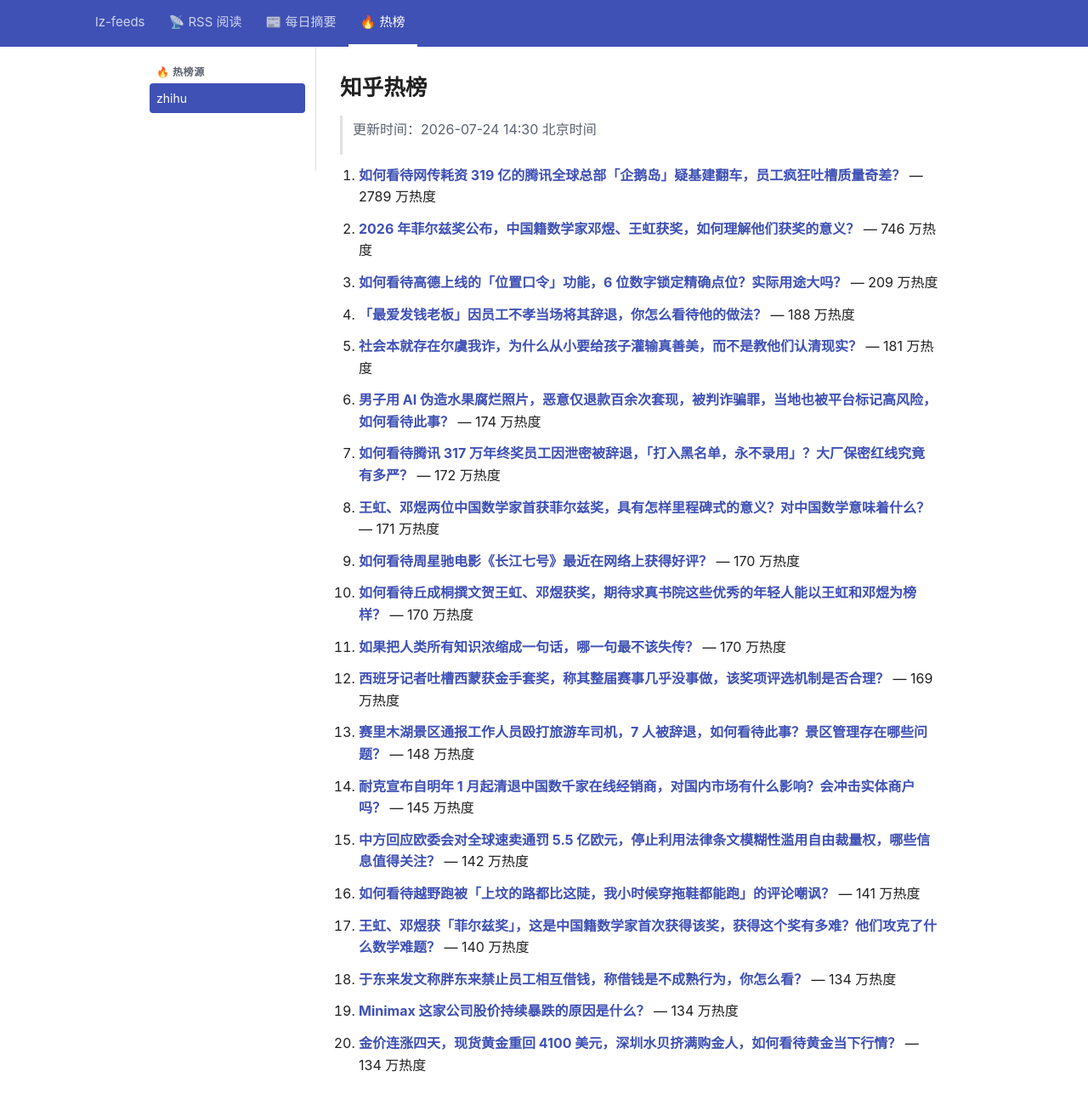
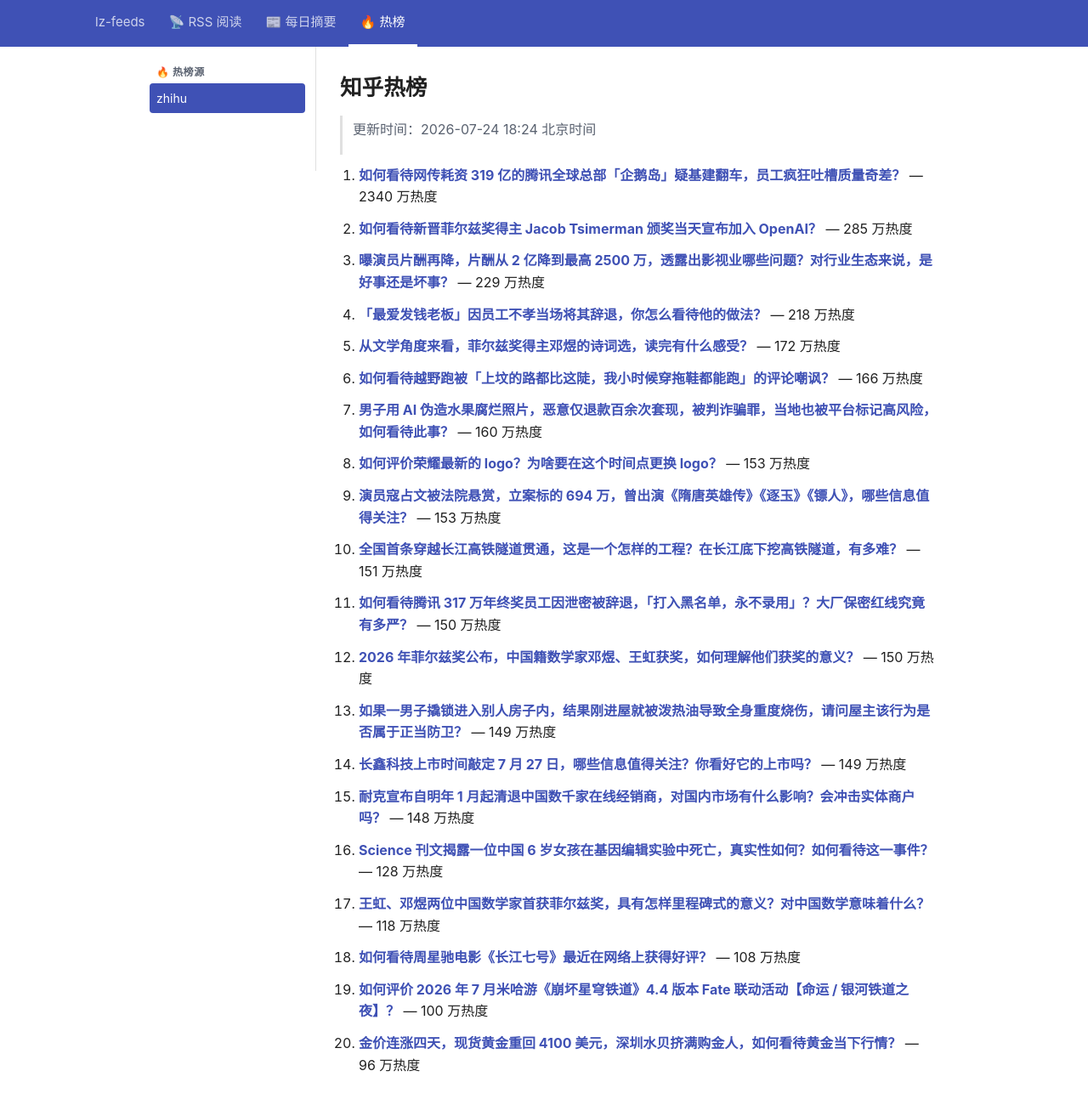
Before and after one commit to lizhang0101/lz-feeds, a Jekyll site: the page built from _hotlist/zhihu.md, in a window 1280 px wide and 1330 px high. Shown: the top 1300 px of the window at 85% size. Built offline with Jekyll 4.4.1, drawn with Linux system fonts in a browser that asks for light colours.

Commit message:
hotlist: 2026-07-24T10:24Z

```diff
--- a/_hotlist/zhihu.md
+++ b/_hotlist/zhihu.md
@@ -1,48 +1,48 @@
 ---
-updated: 2026-07-24 14:30 北京时间
+updated: 2026-07-24 18:24 北京时间
 count: 20
 ---
 
 # 知乎热榜
 
-> 更新时间：2026-07-24 14:30 北京时间
+> 更新时间：2026-07-24 18:24 北京时间
 
-1. **[如何看待网传耗资 319 亿的腾讯全球总部「企鹅岛」疑基建翻车，员工疯狂吐槽质量奇差？](https://www.zhihu.com/question/2063727887748786109)** — 2789 万热度
+1. **[如何看待网传耗资 319 亿的腾讯全球总部「企鹅岛」疑基建翻车，员工疯狂吐槽质量奇差？](https://www.zhihu.com/question/2063727887748786109)** — 2340 万热度
 
-2. **[2026 年菲尔兹奖公布，中国籍数学家邓煜、王虹获奖，如何理解他们获奖的意义？](https://www.zhihu.com/question/2061502500440465960)** — 746 万热度
+2. **[如何看待新晋菲尔兹奖得主 Jacob Tsimerman 颁奖当天宣布加入 OpenAI？](https://www.zhihu.com/question/2063832242242184073)** — 285 万热度
 
-3. **[如何看待高德上线的「位置口令」功能，6 位数字锁定精确点位？实际用途大吗？](https://www.zhihu.com/question/2062965382131013474)** — 209 万热度
+3. **[曝演员片酬再降，片酬从 2 亿降到最高 2500 万，透露出影视业哪些问题？对行业生态来说，是好事还是坏事？](https://www.zhihu.com/question/2063904243388512133)** — 229 万热度
 
-4. **[「最爱发钱老板」因员工不孝当场将其辞退，你怎么看待他的做法？](https://www.zhihu.com/question/2063710458448536790)** — 188 万热度
+4. **[「最爱发钱老板」因员工不孝当场将其辞退，你怎么看待他的做法？](https://www.zhihu.com/question/2063710458448536790)** — 218 万热度
 
-5. **[社会本就存在尔虞我诈，为什么从小要给孩子灌输真善美，而不是教他们认清现实？](https://www.zhihu.com/question/2058705447574582857)** — 181 万热度
+5. **[从文学角度来看，菲尔兹奖得主邓煜的诗词选，读完有什么感受？](https://www.zhihu.com/question/2063762512357454413)** — 172 万热度
 
-6. **[男子用 AI 伪造水果腐烂照片，恶意仅退款百余次套现，被判诈骗罪，当地也被平台标记高风险，如何看待此事？](https://www.zhihu.com/question/2063396759536154240)** — 174 万热度
+6. **[如何看待越野跑被「上坟的路都比这陡，我小时候穿拖鞋都能跑」的评论嘲讽？](https://www.zhihu.com/question/2061077732331614428)** — 166 万热度
 
-7. **[如何看待腾讯 317 万年终奖员工因泄密被辞退，「打入黑名单，永不录用」？大厂保密红线究竟有多严？](https://www.zhihu.com/question/2063929870984242778)** — 172 万热度
+7. **[男子用 AI 伪造水果腐烂照片，恶意仅退款百余次套现，被判诈骗罪，当地也被平台标记高风险，如何看待此事？](https://www.zhihu.com/question/2063396759536154240)** — 160 万热度
 
-8. **[王虹、邓煜两位中国数学家首获菲尔兹奖，具有怎样里程碑式的意义？对中国数学意味着什么？](https://www.zhihu.com/question/2062972338451362703)** — 171 万热度
+8. **[如何评价荣耀最新的 logo？为啥要在这个时间点更换 logo？](https://www.zhihu.com/question/2063634663818762184)** — 153 万热度
 
-9. **[如何看待周星驰电影《长江七号》最近在网络上获得好评？](https://www.zhihu.com/question/2063330676313690982)** — 170 万热度
+9. **[演员寇占文被法院悬赏，立案标的 694 万，曾出演《隋唐英雄传》《逐玉》《镖人》，哪些信息值得关注？](https://www.zhihu.com/question/2063647197862654390)** — 153 万热度
 
-10. **[如何看待丘成桐撰文贺王虹、邓煜获奖，期待求真书院这些优秀的年轻人能以王虹和邓煜为榜样？](https://www.zhihu.com/question/2063764614907520295)** — 170 万热度
+10. **[全国首条穿越长江高铁隧道贯通，这是一个怎样的工程？在长江底下挖高铁隧道，有多难？](https://www.zhihu.com/question/2063952005505324990)** — 151 万热度
 
-11. **[如果把人类所有知识浓缩成一句话，哪一句最不该失传？](https://www.zhihu.com/question/2057919283838162007)** — 170 万热度
+11. **[如何看待腾讯 317 万年终奖员工因泄密被辞退，「打入黑名单，永不录用」？大厂保密红线究竟有多严？](https://www.zhihu.com/question/2063929870984242778)** — 150 万热度
 
-12. **[西班牙记者吐槽西蒙获金手套奖，称其整届赛事几乎没事做，该奖项评选机制是否合理？](https://www.zhihu.com/question/2062586699843211662)** — 169 万热度
+12. **[2026 年菲尔兹奖公布，中国籍数学家邓煜、王虹获奖，如何理解他们获奖的意义？](https://www.zhihu.com/question/2061502500440465960)** — 150 万热度
 
-13. **[赛里木湖景区通报工作人员殴打旅游车司机，7 人被辞退，如何看待此事？景区管理存在哪些问题？](https://www.zhihu.com/question/2063817016037979454)** — 148 万热度
+13. **[如果一男子撬锁进入别人房子内，结果刚进屋就被泼热油导致全身重度烧伤，请问屋主该行为是否属于正当防卫？](https://www.zhihu.com/question/2057805207183085608)** — 149 万热度
 
-14. **[耐克宣布自明年 1 月起清退中国数千家在线经销商，对国内市场有什么影响？会冲击实体商户吗？](https://www.zhihu.com/question/2063288280146351339)** — 145 万热度
+14. **[长鑫科技上市时间敲定 7 月 27 日，哪些信息值得关注？你看好它的上市吗？](https://www.zhihu.com/question/2063730050579396490)** — 149 万热度
 
-15. **[中方回应欧委会对全球速卖通罚 5.5 亿欧元，停止利用法律条文模糊性滥用自由裁量权，哪些信息值得关注？](https://www.zhihu.com/question/2063271613081064693)** — 142 万热度
+15. **[耐克宣布自明年 1 月起清退中国数千家在线经销商，对国内市场有什么影响？会冲击实体商户吗？](https://www.zhihu.com/question/2063288280146351339)** — 148 万热度
 
-16. **[如何看待越野跑被「上坟的路都比这陡，我小时候穿拖鞋都能跑」的评论嘲讽？](https://www.zhihu.com/question/2061077732331614428)** — 141 万热度
+16. **[Science 刊文揭露一位中国 6 岁女孩在基因编辑实验中死亡，真实性如何？如何看待这一事件？](https://www.zhihu.com/question/2063957060530738442)** — 128 万热度
 
-17. **[王虹、邓煜获「菲尔兹奖」，这是中国籍数学家首次获得该奖，获得这个奖有多难？他们攻克了什么数学难题？](https://www.zhihu.com/question/2063747700022048622)** — 140 万热度
+17. **[王虹、邓煜两位中国数学家首获菲尔兹奖，具有怎样里程碑式的意义？对中国数学意味着什么？](https://www.zhihu.com/question/2062972338451362703)** — 118 万热度
 
-18. **[于东来发文称胖东来禁止员工相互借钱，称借钱是不成熟行为，你怎么看？](https://www.zhihu.com/question/2063673511500060018)** — 134 万热度
+18. **[如何看待周星驰电影《长江七号》最近在网络上获得好评？](https://www.zhihu.com/question/2063330676313690982)** — 108 万热度
 
-19. **[Minimax 这家公司股价持续暴跌的原因是什么？](https://www.zhihu.com/question/2060119058045986152)** — 134 万热度
+19. **[如何评价 2026 年 7 月米哈游《崩坏星穹铁道》4.4 版本 Fate 联动活动【命运 / 银河铁道之夜】？](https://www.zhihu.com/question/2063902947222761960)** — 100 万热度
 
-20. **[金价连涨四天，现货黄金重回 4100 美元，深圳水贝挤满购金人，如何看待黄金当下行情？](https://www.zhihu.com/question/2063412432022901058)** — 134 万热度
+20. **[金价连涨四天，现货黄金重回 4100 美元，深圳水贝挤满购金人，如何看待黄金当下行情？](https://www.zhihu.com/question/2063412432022901058)** — 96 万热度
```
